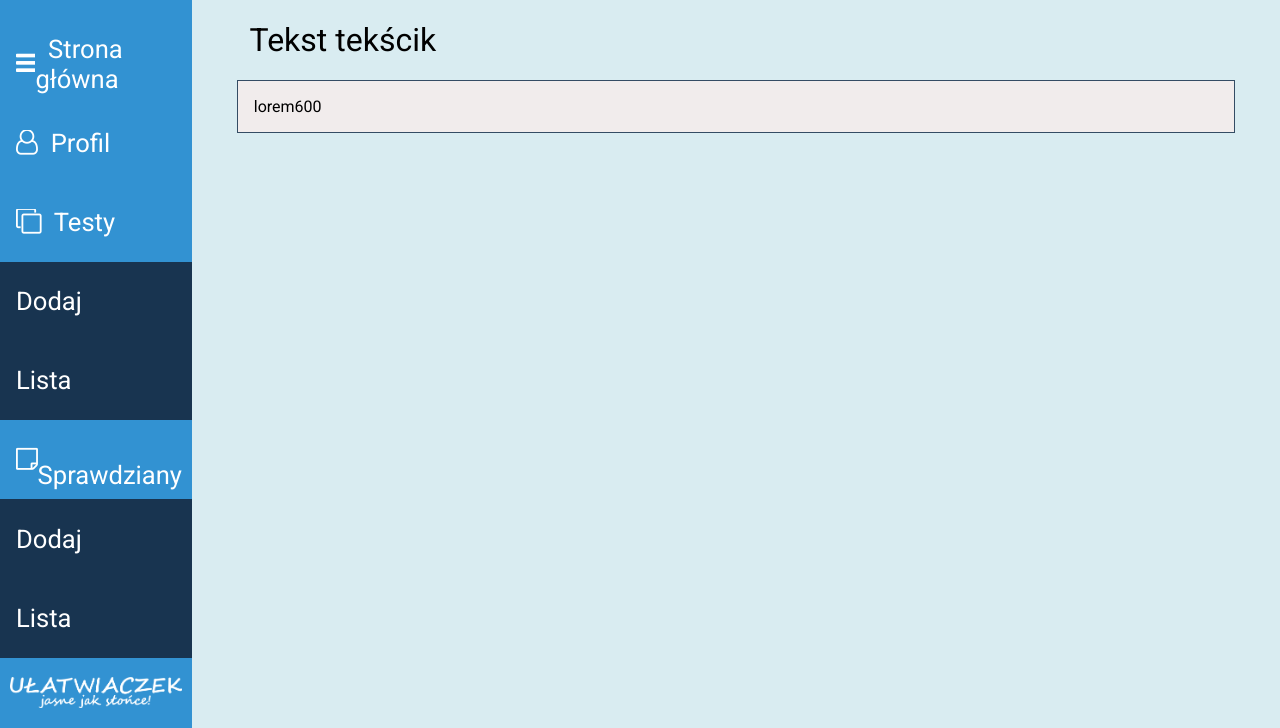
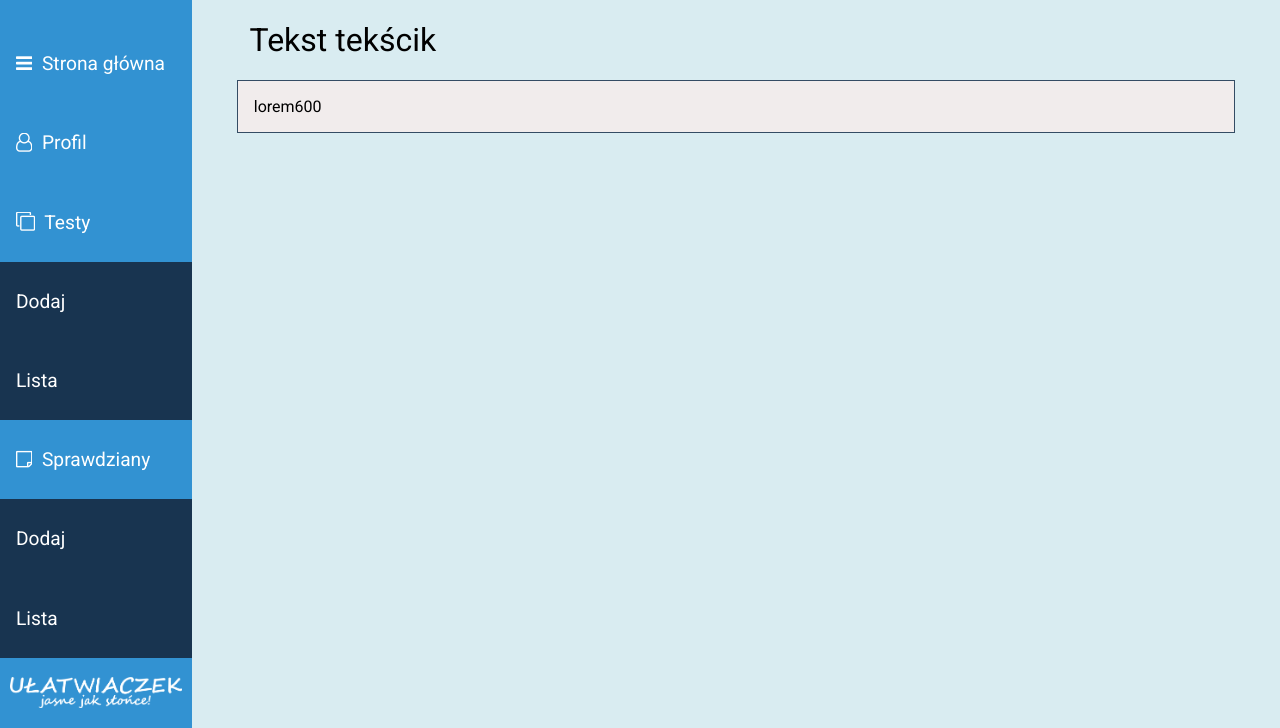
Before and after one commit to Marucik/Ulatwiaczek, a Django app: page / in a window 1280 px wide. Shown: the part 72-800 px from the top of the page. Run offline with Django 3.2, Linux system fonts and the light colour scheme; style sheets or scripts are compiled from the project's sources; some libraries are stand-ins or nearby versions.

Commit message:
Małe poprawki w bazowej templatce
Rozmiar czcionki i ładowanie zdjęć przez Django

```diff
--- a/main/templates/base.html
+++ b/main/templates/base.html
@@ -3,8 +3,9 @@
 <html lang="pl">
 <head>
   <meta charset="UTF-8">
+  <meta name="viewport" content="width=device-width, initial-scale=1.0">
+  <meta http-equiv="X-UA-Compatible" content="IE=edge">
   <title>{% block title %}Ulatwiaczek{% endblock %}</title>
-  <meta http-equiv="X-UA-Compatible" content="IE=edge">
   <link rel="stylesheet" href="{% static 'css/main.min.css' %}">
   <link rel="stylesheet" href="{% static 'css/font-awesome.min.css' %}">
   <link href="https://fonts.googleapis.com/css?family=Roboto:400" rel="stylesheet">
@@ -12,7 +13,7 @@
 <body>
   <div class="container">
     <header>
-      <div class="logo"><img src="../static/images/logo.png" alt="Logo"></div>
+      <div class="logo"><img src="{% static 'images/logo.png' %}" alt="Logo"></div>
       <div class="message">Witaj, {% block name %}użytkowniku{% endblock %}!</div>
       <div class="logout">Wyloguj</div>
     </header>
@@ -29,7 +30,7 @@
           <li class="drop_down"><a href="#">Lista</a></li>
         </ul>
         <footer>
-          <img src="../static/images/napis.png" alt="">
+          <img src="{% static 'images/napis.png' %}" alt="">
         </footer>
       </nav>
       <div class="content">
--- a/sources/style/nav.scss
+++ b/sources/style/nav.scss
@@ -29,7 +29,7 @@ nav {
         align-items: center;
         color: white;
         text-decoration: none;
-        font-size: 2vw;
+        font-size: 1.5vw;
 
       }
     }
```
